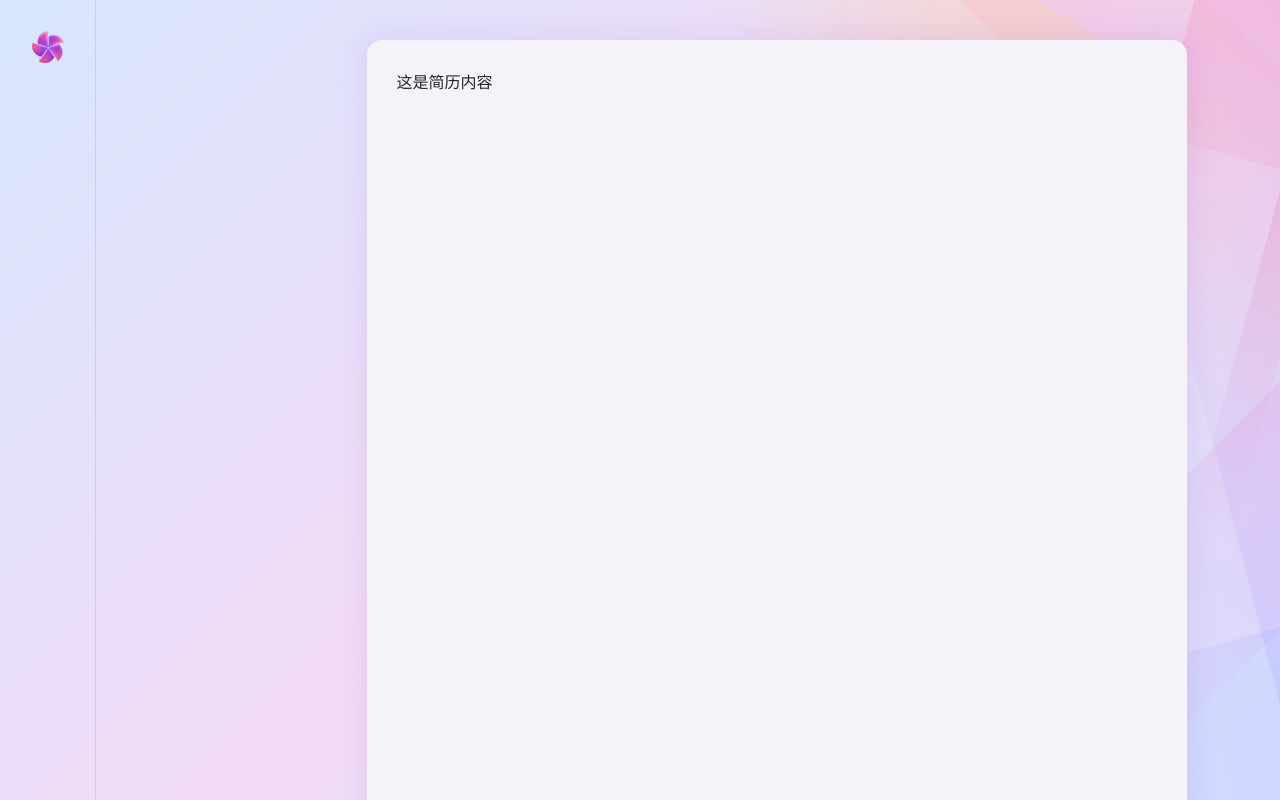
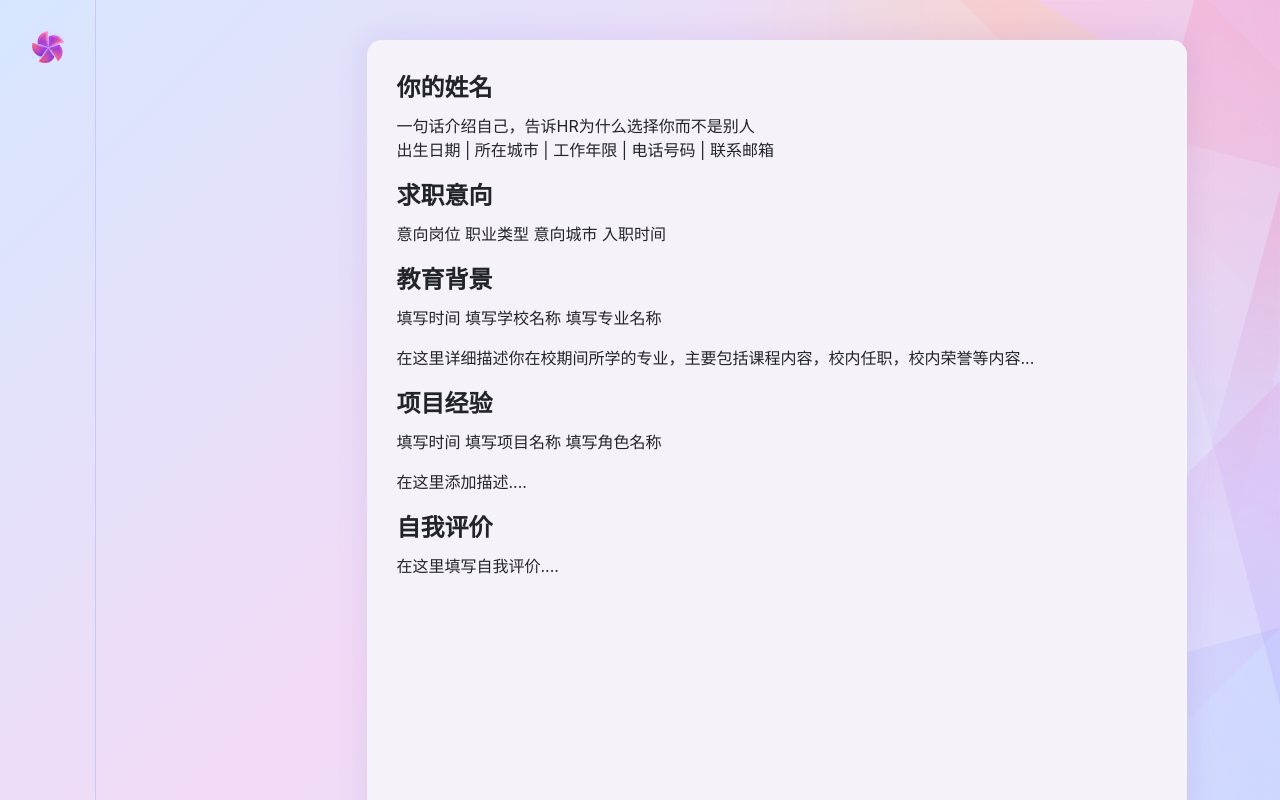
Before and after one commit to cicec/resume-editor, a website built with webpack: page src/index.html in a window 1280 px wide. Shown: the top 800 px of the page. Built offline with nearby package versions, Linux system fonts and the light colour scheme; files whose address does not match are found by name.

Commit message:
简历内部结构

```diff
--- a/src/index.html
+++ b/src/index.html
@@ -57,7 +57,48 @@
             <div class="resume">
                 <div class="resume-inner">
                     <div class="paper">
-                        这是简历内容
+                        <div class="basic-info">
+                            <h1>你的姓名</h1>
+                            <span>一句话介绍自己，告诉HR为什么选择你而不是别人</span>
+                            <p>
+                                <span>出生日期</span> |
+                                <span>所在城市</span> |
+                                <span>工作年限</span> |
+                                <span>电话号码</span> |
+                                <span>联系邮箱</span>
+                            </p>
+                        </div>
+                        <div class="job-intension">
+                            <h2>求职意向</h2>
+                            <p>
+                                <span>意向岗位</span>
+                                <span>职业类型</span>
+                                <span>意向城市</span>
+                                <span>入职时间</span>
+                            </p>
+                        </div>
+                        <div class="educational-background">
+                            <h2>教育背景</h2>
+                            <p>
+                                <span>填写时间</span>
+                                <span>填写学校名称</span>
+                                <span>填写专业名称</span>
+                            </p>
+                            <p>在这里详细描述你在校期间所学的专业，主要包括课程内容，校内任职，校内荣誉等内容...</p>
+                        </div>
+                        <div class="project-experience">
+                            <h2>项目经验</h2>
+                            <p>
+                                <span>填写时间</span>
+                                <span>填写项目名称</span>
+                                <span>填写角色名称</span>
+                            </p>
+                            <p>在这里添加描述....</p>
+                        </div>
+                        <div class="self-assessment">
+                            <h2>自我评价</h2>
+                            <p>在这里填写自我评价....</p>
+                        </div>
                     </div>
                 </div>
             </div>
```
Also changed, not shown: dist/index.html.
